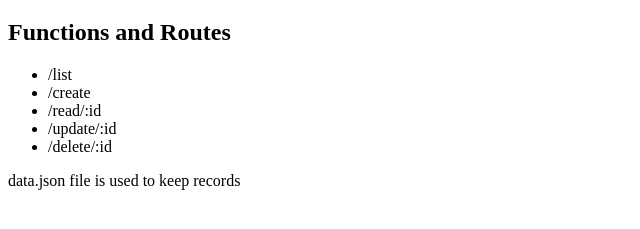
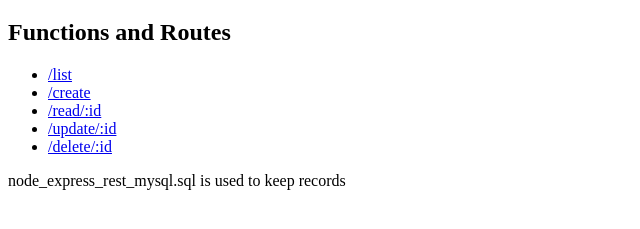
Before and after one commit to ekoRemDev/node-express-rest-mysql, a website: page message.html in a window 1280 px wide. Shown: the part 61-290 px from the top of the page, without its empty margins (0-640 px from the left). Drawn offline with Linux system fonts and the light colour scheme.

Commit message:
message.html CRUD links Added

```diff
--- a/message.html
+++ b/message.html
@@ -10,13 +10,13 @@
 </h1>
 <h2>Functions and Routes</h2>
 <ul>
-    <li> /list</li>
-    <li> /create</li>
-    <li> /read/:id</li>
-    <li> /update/:id</li>
-    <li> /delete/:id</li>
+    <li><a href="/list"> /list</a></li>
+    <li><a href="/create">/create</a> </li>
+    <li><a href="/read/6">/read/:id</a> </li>
+    <li><a href="/update/6">/update/:id</a></li>
+    <li><a href="/delete/6">/delete/:id</a></li>
 </ul>
 
-data.json file is used to keep records
+node_express_rest_mysql.sql is used to keep records
 </body>
 </html>
```
